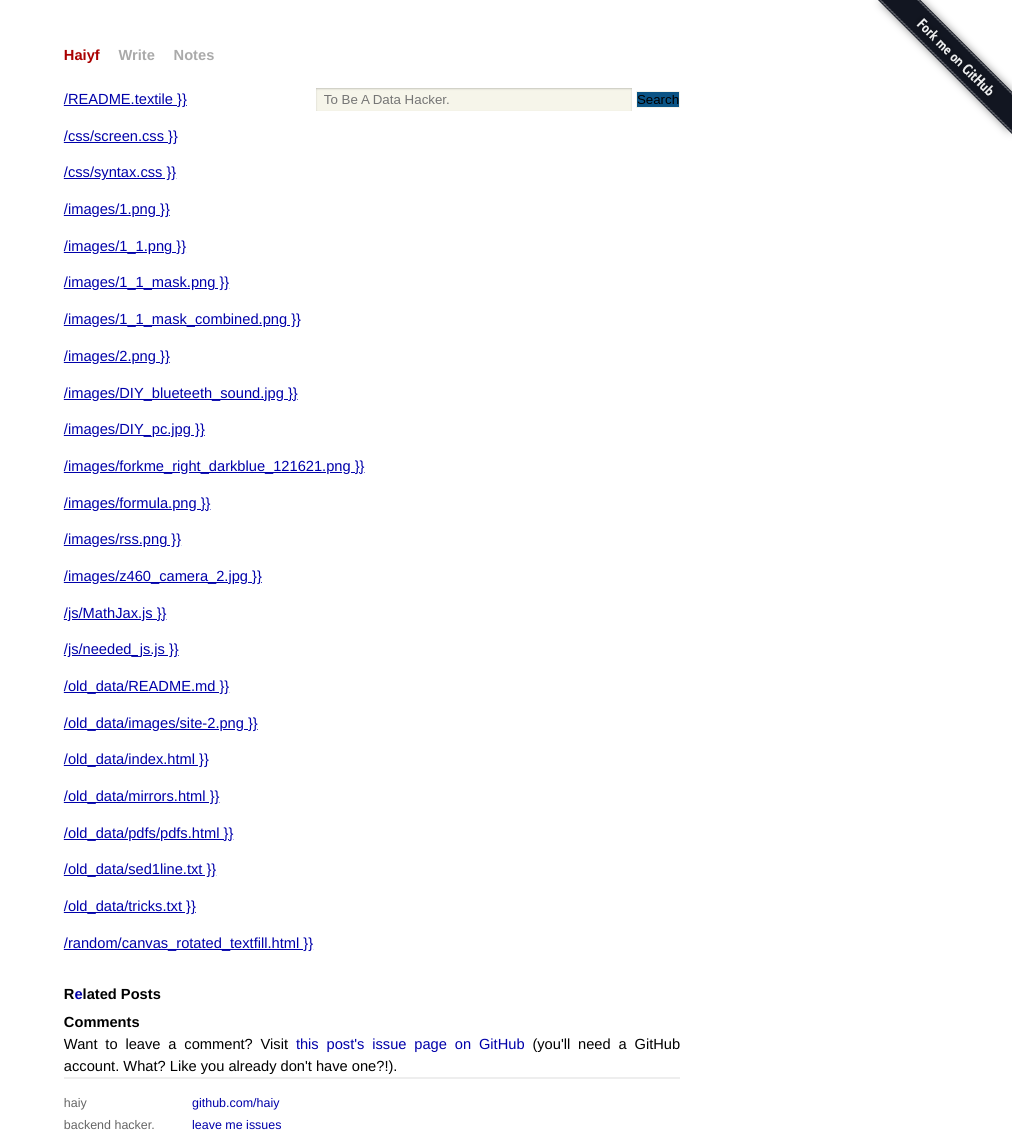
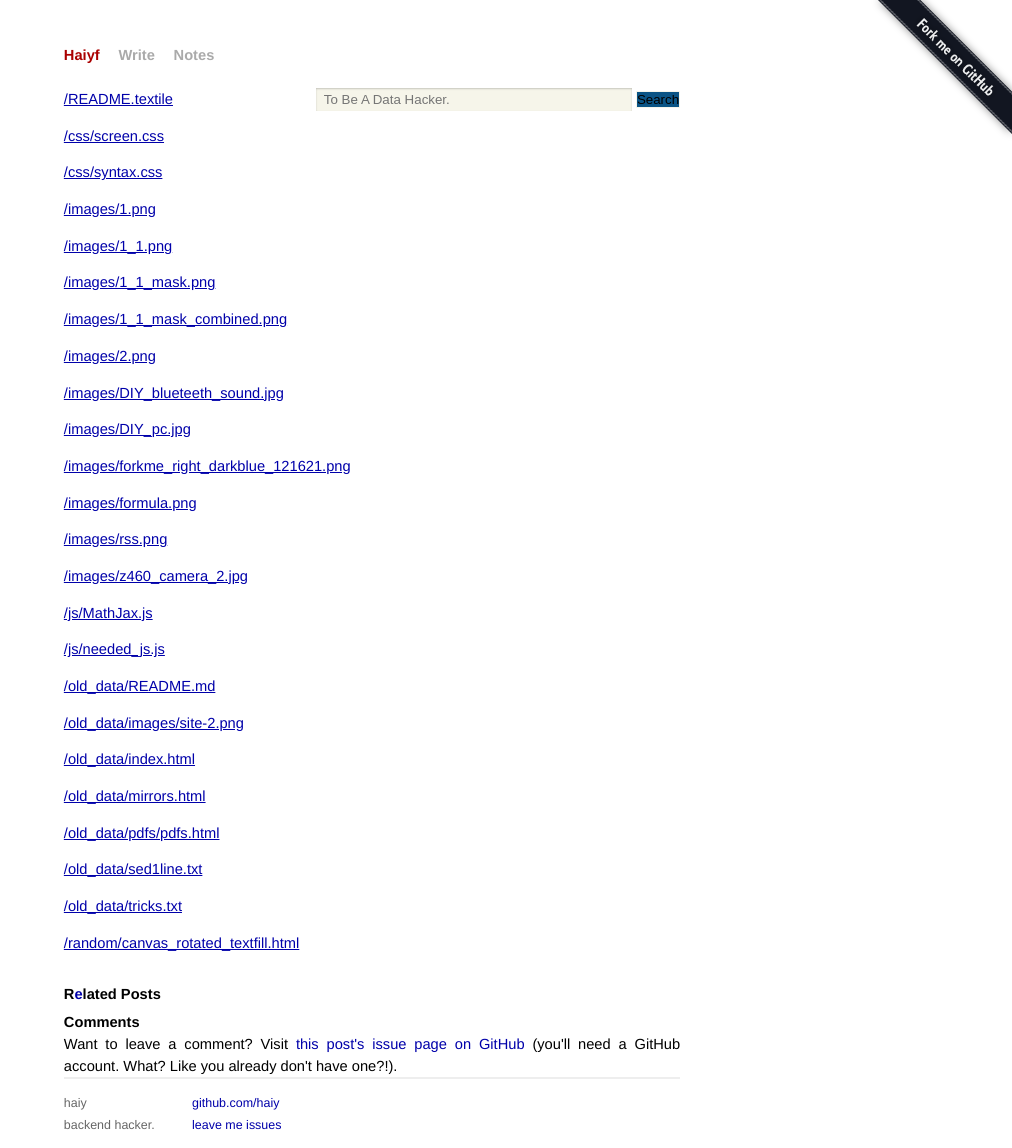
Before and after one commit to caratiger/haiy.github.io, a Jekyll site: the page built from paper_list.html, in a window 1280 px wide. Shown: the whole page, without its empty margins (268-1280 px from the left). Built offline with Jekyll 4.4.1, drawn with Linux system fonts in a browser that asks for light colours; comment, search, counter and statistics services are not loaded.

Commit message:
paper list

```diff
--- a/paper_list.html
+++ b/paper_list.html
@@ -5,5 +5,5 @@ title: haiy
 
 
 {% for file in site.static_files %}
-    <a><p>{{file.path}} }}</p></a src="{{site.baseurl}}/{{file.path}}">
+    <a><p>{{file.path}}</p></a href="{{site.baseurl}}/{{file.path}}">
 {% endfor %}
```
